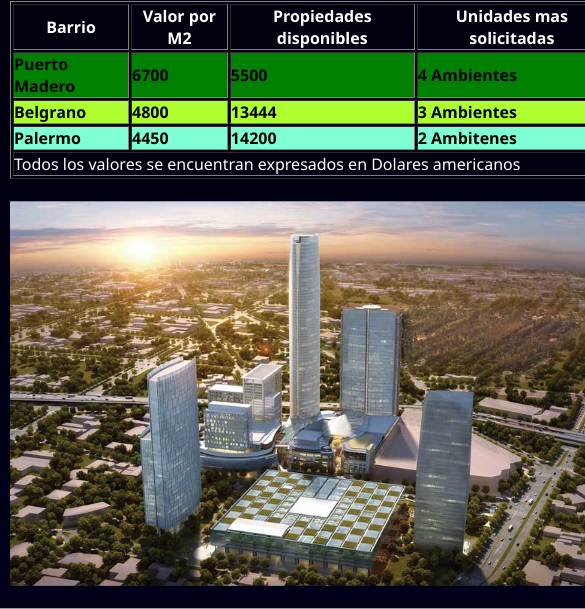
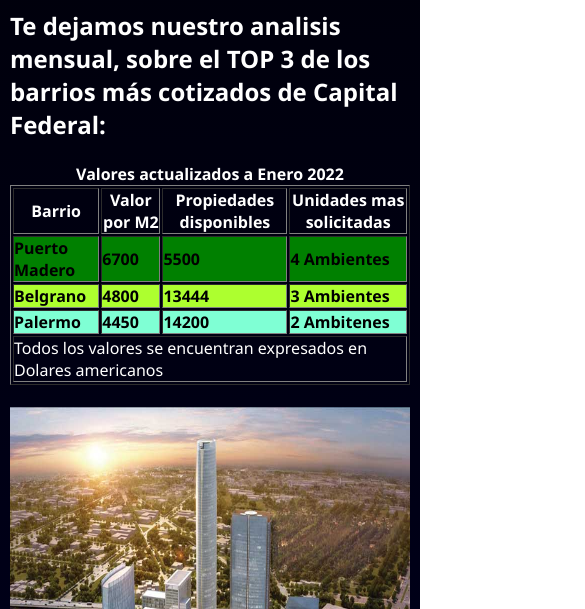
Before and after one commit to nmuradas/muradasPropiedas-muradasNestor, a plain HTML site: page index.html in a window 390 px wide. Shown: the part 638-1247 px from the top of the page, 585 px wide, since content can reach past the window. Drawn offline with Linux system fonts and the light colour scheme.

Commit message:
subo nuevos cambios a resolución mobile para imgprinc

```diff
--- a/css/style.css
+++ b/css/style.css
@@ -365,6 +365,7 @@ margin-right: 10px;
     .imagenPrinc img {
         width: 600px;
         height: 385px;
+        max-width: 600px;
     }
 
     .textosPrinc {
@@ -382,6 +383,10 @@ margin-right: 10px;
     .nosotrosImg {
         width: 500px;
     }
+
+    .imagenPrinc img {
+        max-width: 500px;
+    }
 }
 
 @media (max-width: 420px) {
@@ -392,10 +397,18 @@ margin-right: 10px;
     .nosotrosImg {
         width: 400px;
     }
+
+    .imagenPrinc img {
+        max-width: 400px;
+    }
 }
 
 @media (max-width: 375px) {
     body {
         font-size: 130%;
     }
+
+    .imagenPrinc img {
+        max-width: 300px;
+    }
 }
```
